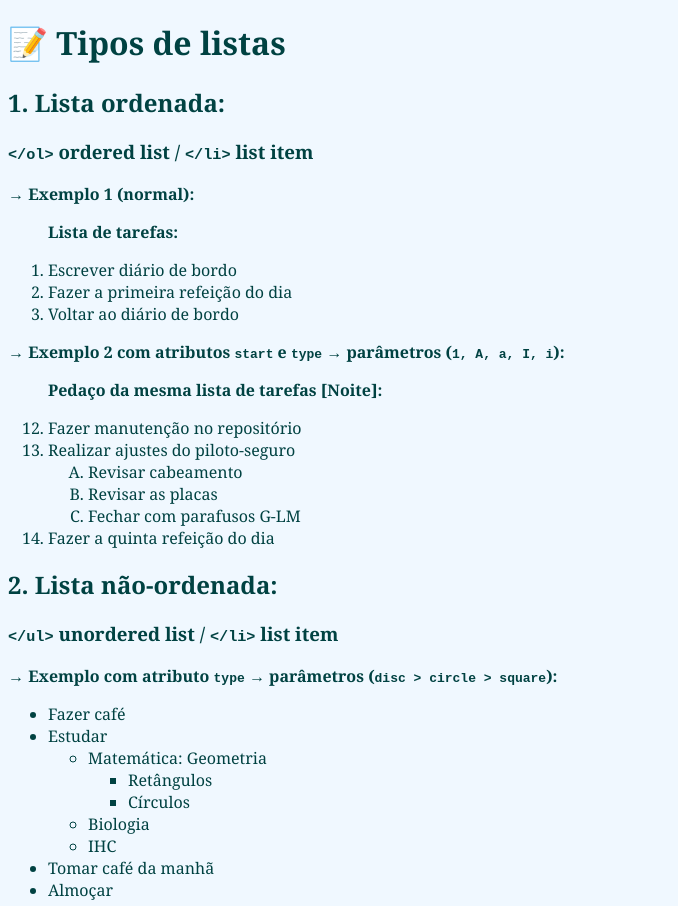
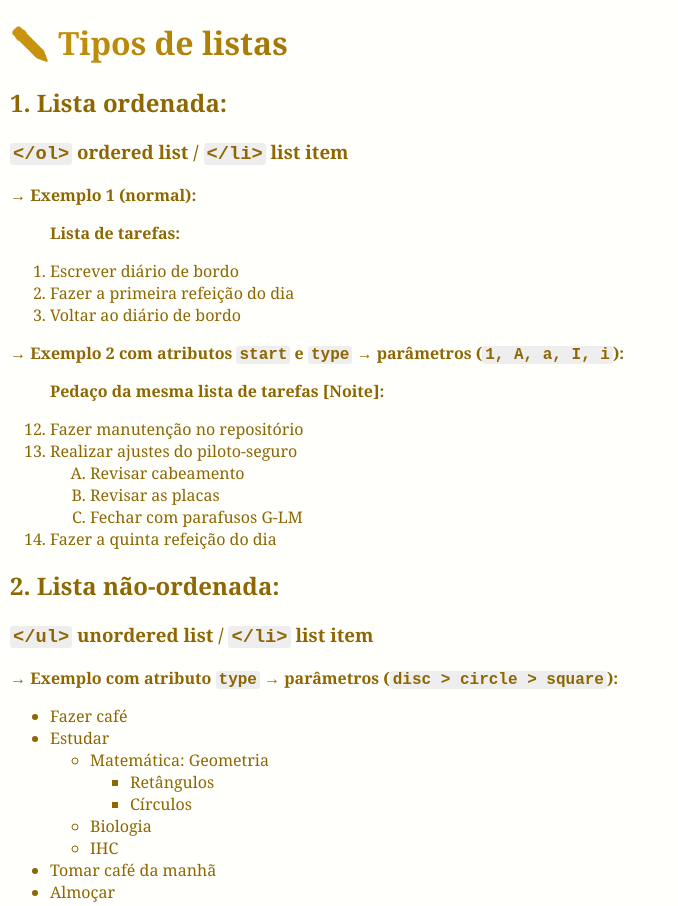
Before and after one commit to victorhugoricarte/list-elements, a plain HTML site: page index.html in a window 1280 px wide. Shown: the top 906 px of the page, without its empty margins (0-678 px from the left). Drawn offline with Linux system fonts and the light colour scheme.

Commit message:
Alteração no 'styles.css' e 'index.html'

```diff
--- a/assets/css/styles.css
+++ b/assets/css/styles.css
@@ -1,5 +1,17 @@
 body {
     font-family: Cambria, Cochin, Georgia, Times, 'Times New Roman', serif;
-    background-color: aliceblue;
-    color: rgb(0, 66, 66);
+    background-color: rgb(255, 255, 251);
+    color: rgb(142, 103, 3);
+    margin: 10px;
 }
+code {
+    font-family: 'Courier New', Courier, monospace;
+    background-color: #eeeeee;
+    border-radius: 3px;
+    padding: 0 3px;
+}
+.title {
+    background: linear-gradient(to right, rgb(203, 149, 13), rgb(142, 103, 3), rgb(142, 103, 3), rgb(142, 103, 3));
+    background-clip: text;
+    color: transparent;
+}
--- a/index.html
+++ b/index.html
@@ -7,7 +7,7 @@
     <title>Listas</title>
 </head>
 <body>
-    <h1>&#128221; Tipos de listas</h1>
+    <h1 class="title">✏️ Tipos de listas</h1>
 
     <h2>1. Lista ordenada:</h2>
     <h3><code>&lt;/ol&gt;</code> ordered list / <code>&lt;/li&gt;</code> list item</h3>
```
